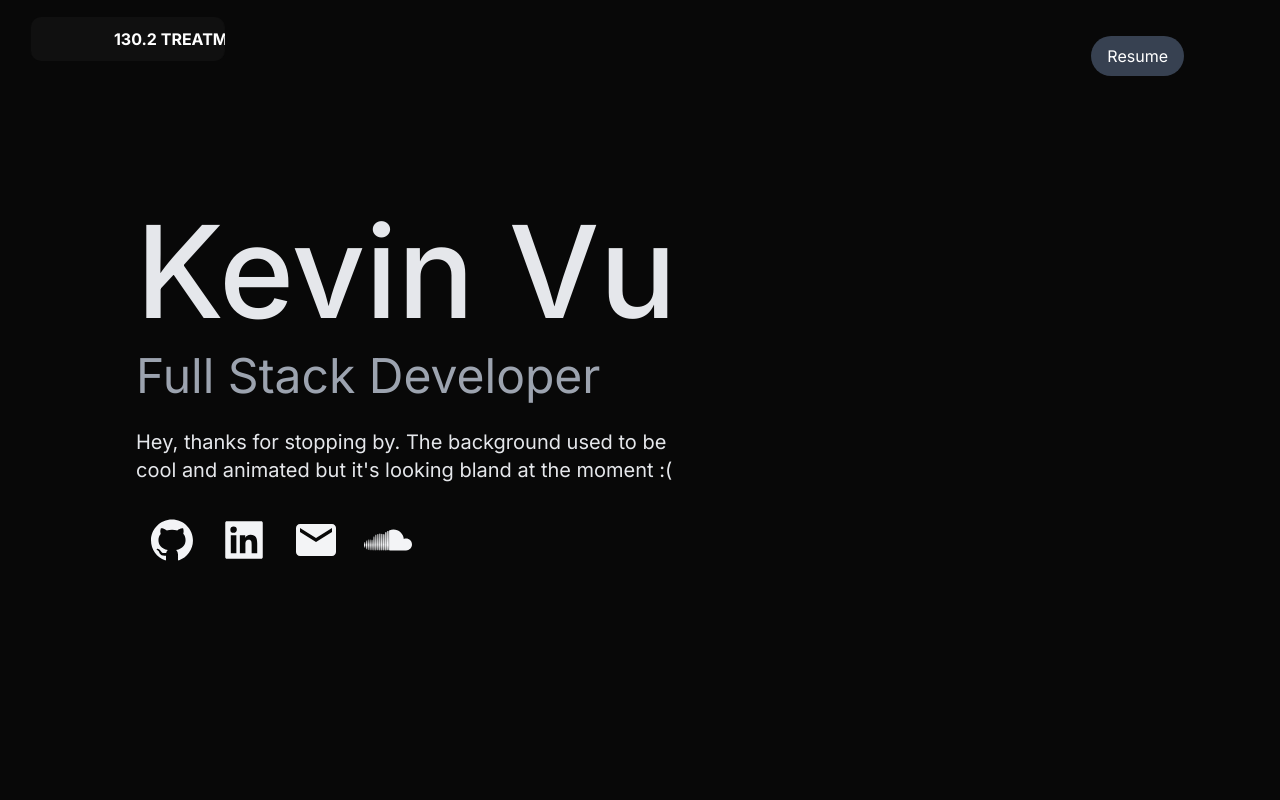
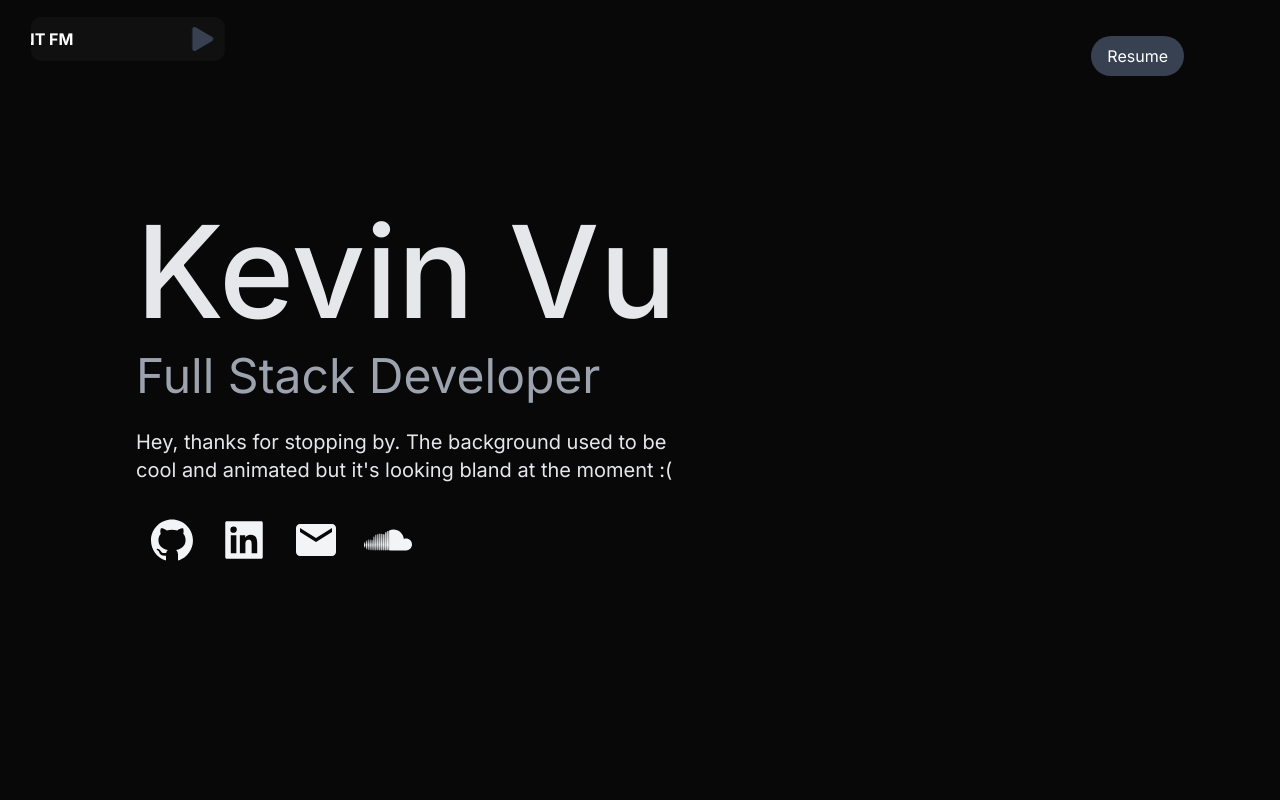
Before and after one commit to amgvu/Personal-Site, a Next.js app: page / in a window 1280 px wide. Shown: the top 800 px of the page. Built offline with nearby package versions, Linux system fonts and the light colour scheme; what prettier-plugin-tailwindcss, tailwindcss-animatecss would draw is missing.

Commit message:
radio component updates

```diff
--- a/components/RadioComponent.tsx
+++ b/components/RadioComponent.tsx
@@ -1,12 +1,25 @@
-import { ReactNode } from "react";
+import { useState } from "react";
 import { motion } from "framer-motion";
-import ReactPlayer from 'react-player'
+import { FaPlay, FaPause } from "react-icons/fa";
+import ReactPlayer from "react-player";
 
 interface RadioComponentProps {
   text: string;
+  url: string;
 }
 
-const RadioComponent: React.FC<RadioComponentProps> = ({ text }) => {
+const RadioComponent: React.FC<RadioComponentProps> = ({ text, url }) => {
+  const [isPlaying, setIsPlaying] = useState(false);
+  const [playbackPosition, setPlaybackPosition] = useState(0);
+
+  const handlePlayPause = () => {
+    setIsPlaying(!isPlaying);
+  };
+
+  const handleProgress = (progress: { playedSeconds: number }) => {
+    setPlaybackPosition(progress.playedSeconds);
+  };
+
   return (
     <div
       style={{
@@ -18,6 +31,8 @@ const RadioComponent: React.FC<RadioComponentProps> = ({ text }) => {
         padding: "10px",
         borderRadius: "10px",
         overflow: "hidden",
+        display: "flex",
+        alignItems: "center",
       }}
     >
       <motion.div
@@ -29,7 +44,7 @@ const RadioComponent: React.FC<RadioComponentProps> = ({ text }) => {
           x: ["-106%", "106%"],
         }}
         transition={{
-          duration: 8,
+          duration: 5,
           repeat: Infinity,
           ease: "linear",
         }}
@@ -37,6 +52,37 @@ const RadioComponent: React.FC<RadioComponentProps> = ({ text }) => {
         {text}
       </motion.div>
 
+      <div style={{ position: "absolute", right: "10px" }}>
+        <div style={{ marginLeft: "10px" }} onClick={handlePlayPause}>
+          {isPlaying ? (
+            <FaPause style={{ color: "#374151", fontSize: "24px" }} />
+          ) : (
+            <FaPlay style={{ color: "#374151", fontSize: "24px" }} />
+          )}
+        </div>
+      </div>
+
+      {isPlaying && (
+        <ReactPlayer
+          url={url}
+          playing={true}
+          controls={false}
+          volume={1}
+          width={0}
+          height={0}
+          progressInterval={1000}
+          onProgress={handleProgress}
+          config={{
+            file: {
+              attributes: {
+                preload: "auto",
+              },
+            },
+          }}
+          playbackRate={1}
+          playedSeconds={playbackPosition}
+        />
+      )}
     </div>
   );
 };
--- a/pages/index.tsx
+++ b/pages/index.tsx
@@ -9,7 +9,8 @@ import {
 } from "react-icons/ai";
 import {
   FaSoundcloud,
-  FaNode
+  FaNode,
+  FaPlay
 } from "react-icons/fa";
 import {
   MdEmail
@@ -65,7 +66,7 @@ export default function Home() {
         <section className="flex min-h-screen flex-grow flex-col place-content-center">
           <nav className="mb-8 font-sans flex justify-end py-4 md:py-8 text-gray-200">
             <div className="ease-in-out animate__fadeIn animate__delay-1s animate__animated font-bold">
-            <RadioComponent text="130.2 TREATMENT FM" />
+            <RadioComponent text="130.2 TREATMENT FM" url="https://soundcloud.com/differentsoundofficial/ds-premiere-urquiaga-backup"/>
             </div>
             <h1 className="font-miracle text-xl"></h1>
             <ul className="flex items-center">
```
